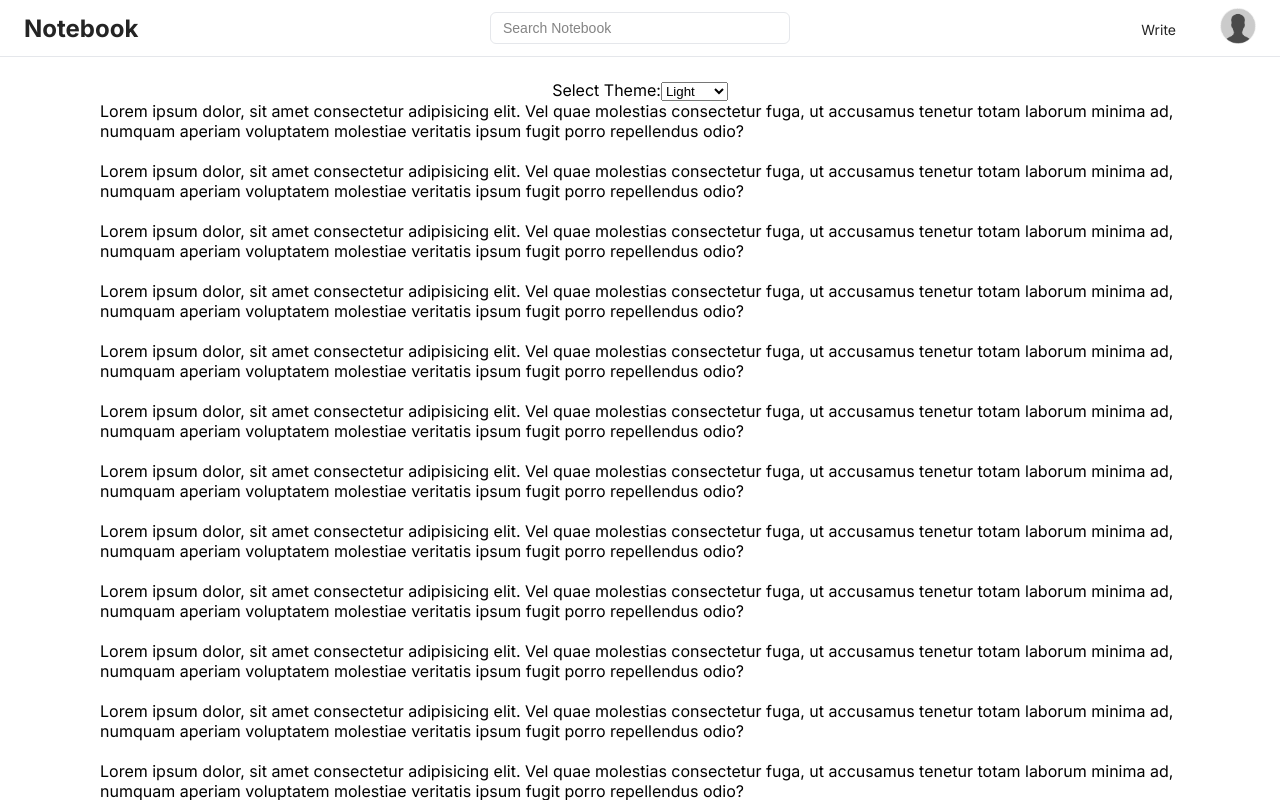
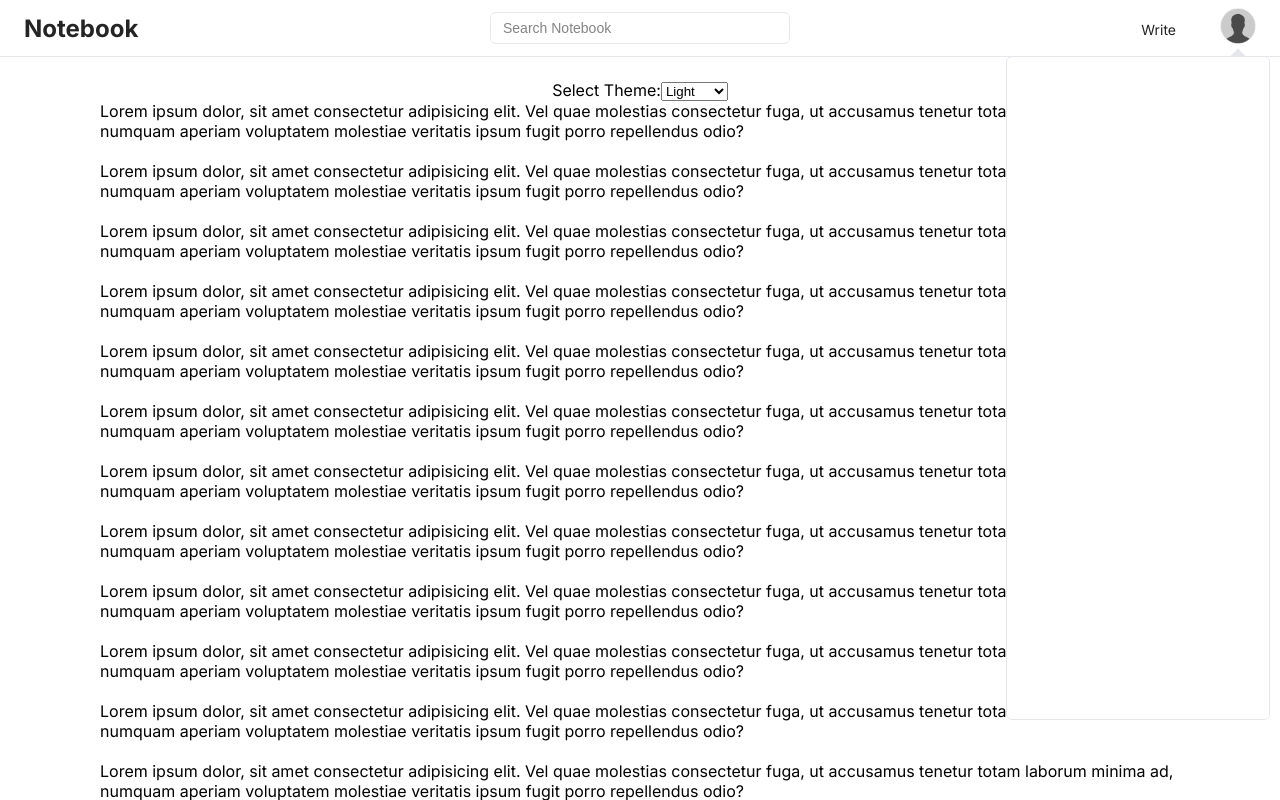
Before and after one commit to Wolleys/notebook, a Next.js app: page / in a window 1280 px wide. Both pictures are taken after a click on the picture 1238 px from the left and 26 px from the top of the page. Shown: the top 800 px of the page. Built offline with nearby package versions, Linux system fonts and the light colour scheme.

Commit message:
Add headerAvatar component

```diff
--- a/app/globals.css
+++ b/app/globals.css
@@ -47,6 +47,18 @@
   --logoColor-dark: #e6edf3;
   --logoColor-light: #242424;
   --logoColor: var(--logoColor-light);
+  /* Settings menu */
+  --settingsMenuBg-dark: #161b22;
+  --settingsMenuBg-light: #ffffff;
+  --settingsMenuBg: var(--settingsMenuBg-light);
+  /* Settings menu border*/
+  --settingsMenuBorder-dark: #30363d;
+  --settingsMenuBorder-light: #e5e7eb;
+  --settingsMenuBorder: var(--settingsMenuBorder-light);
+  /* Settings menu before*/
+  --settingsMenuBefore-dark: #30363d;
+  --settingsMenuBefore-light: #e5e7eb;
+  --settingsMenuBefore: var(--settingsMenuBefore-light);
 }
 
 [data-theme="dark"] {
@@ -61,6 +73,9 @@
   --searchBarIcon: var(--searchBarIcon-dark);
   --searchBarIconFocus: var(--searchBarIconFocus-dark);
   --logoColor: var(--logoColor-dark);
+  --settingsMenuBg: var(--settingsMenuBg-dark);
+  --settingsMenuBorder: var(--settingsMenuBorder-dark);
+  --settingsMenuBefore: var(--settingsMenuBefore-dark);
 }
 
 * {
--- a/components/header/header.module.css
+++ b/components/header/header.module.css
@@ -74,14 +74,6 @@
   color: inherit;
 }
 
-.profile img {
-  width: 32px;
-  height: 32px;
-  cursor: pointer;
-  object-fit: cover;
-  border-radius: 50%;
-}
-
 /* Mobile */
 @media (max-width: 480px) {
   .header {
@@ -143,10 +135,6 @@
   .linksIcon {
     font-size: 20px;
   }
-  .profile img {
-    width: 36px;
-    height: 36px;
-  }
 }
 
 /* Desktops */
@@ -159,10 +147,6 @@
   }
   .linksIcon {
     font-size: 20px;
-  }
-  .profile img {
-    width: 36px;
-    height: 36px;
   }
 }
 
@@ -180,8 +164,4 @@
   .linksIcon {
     font-size: 36px;
   }
-  .profile img {
-    width: 64px;
-    height: 64px;
-  }
 }
--- a/components/header/index.tsx
+++ b/components/header/index.tsx
@@ -1,8 +1,8 @@
 import { FC } from "react";
 import Link from "next/link";
-import Image from "next/image";
 import SearchBar from "../searchBar";
 import styles from "./header.module.css";
+import HeaderAvatar from "../headerAvatar";
 
 const Header: FC = () => {
   const status = true;
@@ -37,7 +37,10 @@ const Header: FC = () => {
             ) : (
               <>
                 <li>
-                  <span className={styles.searchIcon} style={{marginRight:"-20px"}}>
+                  <span
+                    className={styles.searchIcon}
+                    style={{ marginRight: "-20px" }}
+                  >
                     <i
                       className={`fa-solid fa-magnifying-glass fa-fw ${styles["linksIcon"]}`}
                     ></i>
@@ -61,14 +64,7 @@ const Header: FC = () => {
                   </Link>
                 </li>
                 <li>
-                  <div className={styles.profile}>
-                    <Image
-                      src="/profile-pic.png"
-                      alt="profile"
-                      width={32}
-                      height={32}
-                    />
-                  </div>
+                  <HeaderAvatar />
                 </li>
               </>
             )}
--- /dev/null
+++ b/components/headerAvatar/headeravatar.module.css
@@ -0,0 +1,71 @@
+.profile img {
+  width: 32px;
+  height: 32px;
+  cursor: pointer;
+  object-fit: cover;
+  border-radius: 50%;
+  position: relative;
+}
+
+.settingsMenu {
+  top: 56px;
+  right: 10px;
+  width: 264px;
+  position: absolute;
+  border-radius: 6px;
+  height: calc(90vh - 56px);
+  transition: all 0.3s ease;
+  background-color: var(--settingsMenuBg);
+  border: 1px solid var(--settingsMenuBorder);
+}
+
+.settingsMenu::before {
+  top: -6px;
+  z-index: -1;
+  content: "";
+  right: 25px;
+  width: 12px;
+  height: 12px;
+  position: absolute;
+  transform: rotate(-45deg);
+  background-color: var(--settingsMenuBefore);
+}
+
+/* Mobile */
+@media (max-width: 480px) {
+  .settingsMenu::before {
+    right: 14px;
+  }
+}
+
+/* Extra small devices */
+@media (min-width: 481px) and (max-width: 767px) {
+}
+
+/* Small tablets */
+@media (min-width: 768px) and (max-width: 991px) {
+}
+
+/* Large tablets/laptops */
+@media (min-width: 992px) and (max-width: 1199px) {
+  .profile img {
+    width: 36px;
+    height: 36px;
+  }
+}
+
+/* Desktops */
+@media (min-width: 1200px) and (max-width: 1919px) {
+  .profile img {
+    width: 36px;
+    height: 36px;
+  }
+}
+
+/* Extra large screens */
+@media (min-width: 1920px) {
+  .profile img {
+    width: 64px;
+    height: 64px;
+  }
+}
--- /dev/null
+++ b/components/headerAvatar/index.tsx
@@ -0,0 +1,23 @@
+"use client";
+
+import { FC, useState } from "react";
+import Image from "next/image";
+import styles from "./headeravatar.module.css";
+
+const HeaderAvatar: FC = () => {
+  const [open, setOpen] = useState<Boolean>(false);
+  const handleToggle = () => {
+    setOpen(!open);
+  };
+
+  return (
+    <>
+      <div className={styles.profile} onClick={handleToggle}>
+        <Image src="/profile-pic.png" alt="profile" width={32} height={32} />
+      </div>
+      {open && <div className={styles.settingsMenu}></div>}
+    </>
+  );
+};
+
+export default HeaderAvatar;
```
